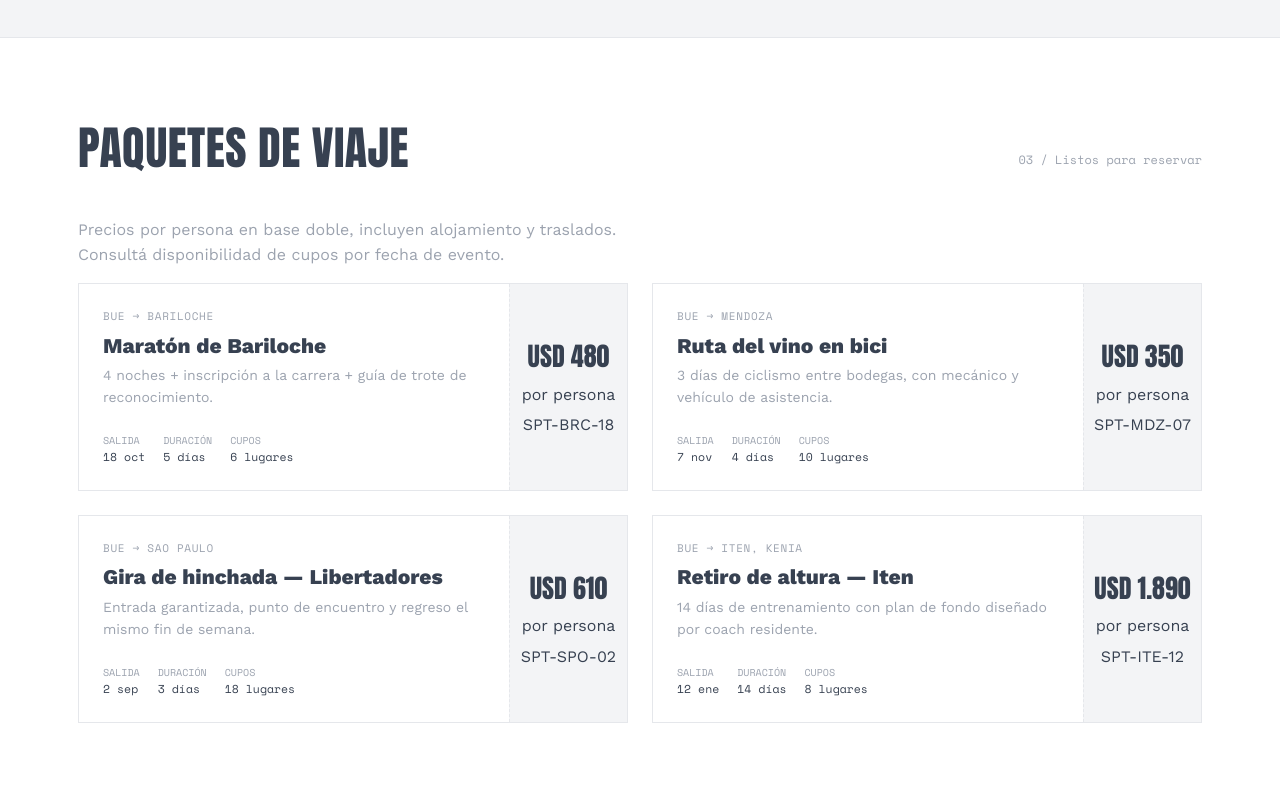
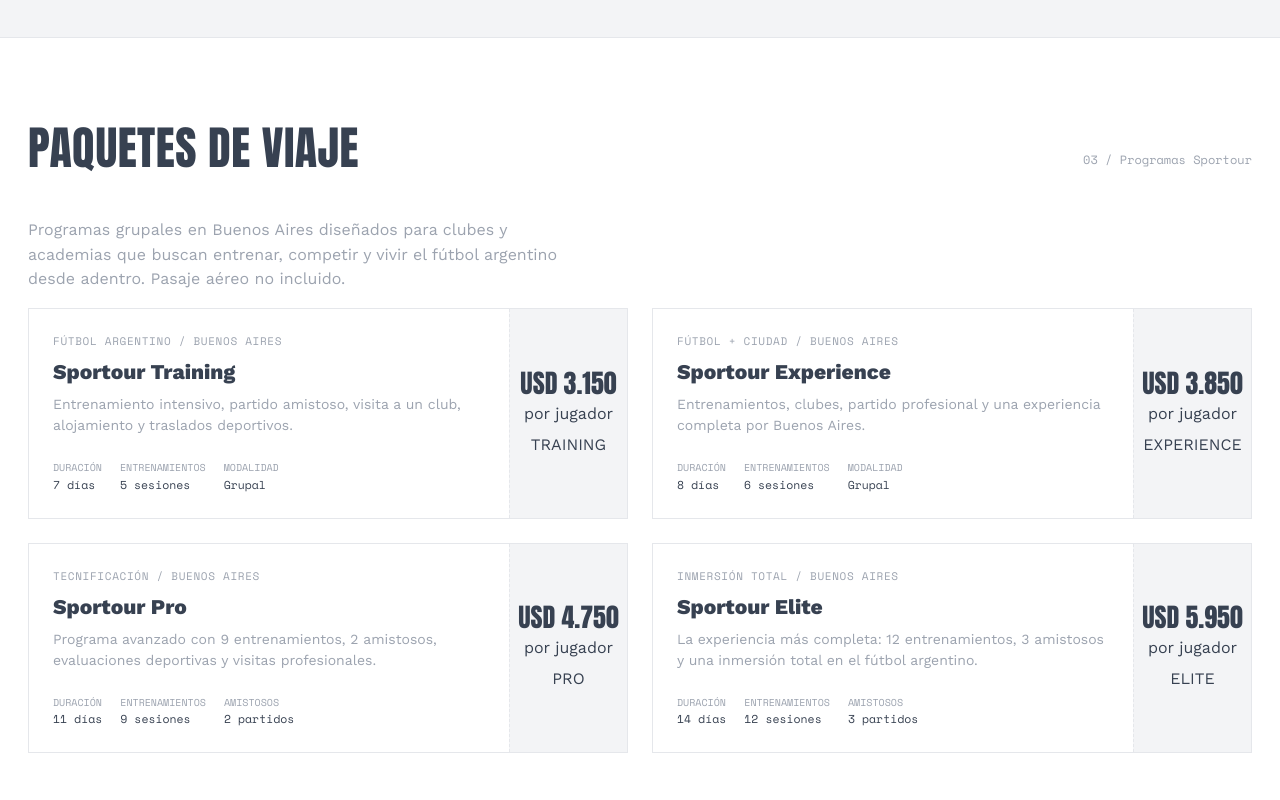
Before and after one commit to NachoMarcolin/sportour1, a plain HTML site: page index.html in a window 1280 px wide. Shown: the part 2280-3080 px from the top of the page. Drawn offline with nearby package versions, Linux system fonts and the light colour scheme.

Commit message:
sección paquetes

```diff
--- a/css/main.css
+++ b/css/main.css
@@ -1096,20 +1096,24 @@
 
 
 /* ---------- PACKAGES (ticket cards) ---------- */
+#paquetes .wrap {
+    max-width: 1450px;
+}
 
 .pkg-grid {
     display: grid;
-    grid-template-columns: repeat(2,1fr);
+    grid-template-columns: repeat(2, 1fr);
     gap: 24px;
 }
 
 @media (max-width: 760px) {
-
     .pkg-grid {
         grid-template-columns: 1fr;
     }
+}
 
-}
+
+/* ---------- CARD ---------- */
 
 .ticket {
     display: grid;
@@ -1120,6 +1124,7 @@
 
     position: relative;
 
+    /* Para que toda la card sea clickeable */
     text-decoration: none;
     color: inherit;
     cursor: pointer;
@@ -1130,84 +1135,137 @@
         box-shadow .25s ease;
 }
 
+
+/* ---------- HOVER ---------- */
+
 .ticket:hover {
-    transform: translateY(-6px);
+    transform: translateY(-5px);
 
     border-color: var(--accent);
 
-    box-shadow:
-        0 12px 30px rgba(0,0,0,.18);
+    box-shadow: 0 10px 26px rgba(0, 0, 0, .16);
 }
 
 .ticket:hover .price {
     color: var(--accent);
 }
 
-.ticket-stub .price {
-    font-family: 'Anton';
-    font-size: 26px;
 
-    transition: color .2s ease;
-}
+/* ---------- CONTENIDO ---------- */
 
 .ticket-main {
     padding: 24px;
+
     display: flex;
     flex-direction: column;
+
     gap: 10px;
 }
 
 .ticket-main .route {
     font-family: 'Space Mono', monospace;
     font-size: 11px;
+
     color: var(--ink-soft);
+
     text-transform: uppercase;
     letter-spacing: .06em;
 }
 
 .ticket-main h3 {
-    font-family: 'Work Sans';
+    font-family: 'Work Sans', sans-serif;
+
     font-weight: 800;
     text-transform: none;
+
     font-size: 21px;
+    line-height: 1.15;
+
     letter-spacing: 0;
 }
 
 .ticket-main p {
     margin: 0;
+
     color: var(--ink-soft);
+
     font-size: 14px;
+    line-height: 1.5;
 }
+
+
+/* ---------- DATOS INFERIORES ---------- */
 
 .ticket-meta {
     display: flex;
+
     gap: 18px;
+
     margin-top: auto;
     padding-top: 14px;
+
     font-family: 'Space Mono', monospace;
     font-size: 11.5px;
 }
 
 .ticket-meta div span {
     display: block;
+
     color: var(--ink-soft);
+
     font-size: 10px;
+
     text-transform: uppercase;
 }
 
+
+/* ---------- PRECIO ---------- */
+
 .ticket-stub {
     border-left: 1px dashed var(--line);
+
     background: var(--bg-alt);
+
     display: flex;
     flex-direction: column;
+
     align-items: center;
     justify-content: center;
+
     gap: 6px;
+
     padding: 14px 8px;
+
     text-align: center;
 }
 
 .ticket-stub .price {
-    font-family: 'Anton';
+    font-family: 'Anton', sans-serif;
+
     font-size: 26px;
+    line-height: 1;
+
+    white-space: nowrap;
+
+    transition: color .2s ease;
 }
+
+
+/* ---------- MOBILE ---------- */
+
+@media (max-width: 560px) {
+
+    .ticket {
+        grid-template-columns: 1fr;
+    }
+
+    .ticket-stub {
+        border-left: 0;
+        border-top: 1px dashed var(--line);
+
+        padding: 18px;
+
+        align-items: flex-start;
+        text-align: left;
+    }
+}
--- a/index.html
+++ b/index.html
@@ -350,87 +350,257 @@
 
 
     <!-- PAQUETES -->
+<!-- PAQUETES -->
 <section class="section" id="paquetes">
+
     <div class="wrap">
+
         <div class="section-head">
             <h2>Paquetes de viaje</h2>
-          <span class="section-num mono">03 / Listos para reservar</span>
+
+            <span class="section-num mono">
+                03 / Programas Sportour
+            </span>
         </div>
-        <p class="section-lede">Precios por persona en base doble, incluyen alojamiento y traslados. Consultá disponibilidad de cupos por fecha de evento.</p>
+
+        <p class="section-lede">
+            Programas grupales en Buenos Aires diseñados para clubes y academias
+            que buscan entrenar, competir y vivir el fútbol argentino desde adentro.
+            Pasaje aéreo no incluido.
+        </p>
+
     </div>
+
+
     <div class="wrap">
+
         <div class="pkg-grid">
-          <a class="ticket" href="./pages/paquete1.html">
+
+
+
+    <!-- SPORTOUR TRAINING -->
+    <a class="ticket" href="./pages/paquete-training.html">
+
         <div class="ticket-main">
-              <span class="route mono">BUE → BARILOCHE</span>
-              <h3>Maratón de Bariloche</h3>
-              <p>4 noches + inscripción a la carrera + guía de trote de reconocimiento.</p>
+
+            <span class="route mono">
+                FÚTBOL ARGENTINO / BUENOS AIRES
+            </span>
+
+            <h3>Sportour Training</h3>
+
+            <p>
+                Entrenamiento intensivo, partido amistoso, visita a un club,
+                alojamiento y traslados deportivos.
+            </p>
+
             <div class="ticket-meta">
-                <div><span>Salida</span>18 oct</div>
-                <div><span>Duración</span>5 días</div>
-                <div><span>Cupos</span>6 lugares</div>
+
+                <div>
+                    <span>Duración</span>
+                    7 días
                 </div>
+
+                <div>
+                    <span>Entrenamientos</span>
+                    5 sesiones
                 </div>
+
+                <div>
+                    <span>Modalidad</span>
+                    Grupal
+                </div>
+
+            </div>
+
+        </div>
+
         <div class="ticket-stub">
-              <span class="price mono">USD 480</span>
-              <span class="from">por persona</span>
-              <span class="code">SPT-BRC-18</span>
+
+            <span class="price">
+                USD 3.150
+            </span>
+
+            <span>
+                por jugador
+            </span>
+
+            <span>
+                TRAINING
+            </span>
+
         </div>
+
     </a>
 
-          <a class="ticket" href="./pages/paquete2.html">
+
+    <!-- SPORTOUR EXPERIENCE -->
+    <a class="ticket" href="./pages/paquete-experience.html">
+
         <div class="ticket-main">
-              <span class="route mono">BUE → MENDOZA</span>
-              <h3>Ruta del vino en bici</h3>
-              <p>3 días de ciclismo entre bodegas, con mecánico y vehículo de asistencia.</p>
+
+            <span class="route mono">
+                FÚTBOL + CIUDAD / BUENOS AIRES
+            </span>
+
+            <h3>Sportour Experience</h3>
+
+            <p>
+                Entrenamientos, clubes, partido profesional y una experiencia
+                completa por Buenos Aires.
+            </p>
+
             <div class="ticket-meta">
-                <div><span>Salida</span>7 nov</div>
-                <div><span>Duración</span>4 días</div>
-                <div><span>Cupos</span>10 lugares</div>
+
+                <div>
+                    <span>Duración</span>
+                    8 días
                 </div>
+
+                <div>
+                    <span>Entrenamientos</span>
+                    6 sesiones
                 </div>
+
+                <div>
+                    <span>Modalidad</span>
+                    Grupal
+                </div>
+
+            </div>
+
+        </div>
+
         <div class="ticket-stub">
-              <span class="price mono">USD 350</span>
-              <span class="from">por persona</span>
-              <span class="code">SPT-MDZ-07</span>
+
+            <span class="price">
+                USD 3.850
+            </span>
+
+            <span>
+                por jugador
+            </span>
+
+            <span>
+                EXPERIENCE
+            </span>
+
         </div>
+
     </a>
 
-          <a class="ticket" href="./pages/paquete3.html">
+
+    <!-- SPORTOUR PRO -->
+    <a class="ticket" href="./pages/paquete-pro.html">
+
         <div class="ticket-main">
-              <span class="route mono">BUE → SAO PAULO</span>
-              <h3>Gira de hinchada — Libertadores</h3>
-              <p>Entrada garantizada, punto de encuentro y regreso el mismo fin de semana.</p>
+
+            <span class="route mono">
+                TECNIFICACIÓN / BUENOS AIRES
+            </span>
+
+            <h3>Sportour Pro</h3>
+
+            <p>
+                Programa avanzado con 9 entrenamientos, 2 amistosos,
+                evaluaciones deportivas y visitas profesionales.
+            </p>
+
             <div class="ticket-meta">
-                <div><span>Salida</span>2 sep</div>
-                <div><span>Duración</span>3 días</div>
-                <div><span>Cupos</span>18 lugares</div>
+
+                <div>
+                    <span>Duración</span>
+                    11 días
                 </div>
+
+                <div>
+                    <span>Entrenamientos</span>
+                    9 sesiones
                 </div>
+
+                <div>
+                    <span>Amistosos</span>
+                    2 partidos
+                </div>
+
+            </div>
+
+        </div>
+
         <div class="ticket-stub">
-              <span class="price mono">USD 610</span>
-              <span class="from">por persona</span>
-              <span class="code">SPT-SPO-02</span>
+
+            <span class="price">
+                USD 4.750
+            </span>
+
+            <span>
+                por jugador
+            </span>
+
+            <span>
+                PRO
+            </span>
+
         </div>
+
     </a>
 
-          <a class="ticket" href="./pages/paquete4.html">
+
+    <!-- SPORTOUR ELITE -->
+    <a class="ticket" href="./pages/paquete-elite.html">
+
         <div class="ticket-main">
-              <span class="route mono">BUE → ITEN, KENIA</span>
-              <h3>Retiro de altura — Iten</h3>
-              <p>14 días de entrenamiento con plan de fondo diseñado por coach residente.</p>
+
+            <span class="route mono">
+                INMERSIÓN TOTAL / BUENOS AIRES
+            </span>
+
+            <h3>Sportour Elite</h3>
+
+            <p>
+                La experiencia más completa: 12 entrenamientos,
+                3 amistosos y una inmersión total en el fútbol argentino.
+            </p>
+
             <div class="ticket-meta">
-                <div><span>Salida</span>12 ene</div>
-                <div><span>Duración</span>14 días</div>
-                <div><span>Cupos</span>8 lugares</div>
+
+                <div>
+                    <span>Duración</span>
+                    14 días
                 </div>
+
+                <div>
+                    <span>Entrenamientos</span>
+                    12 sesiones
                 </div>
+
+                <div>
+                    <span>Amistosos</span>
+                    3 partidos
+                </div>
+
+            </div>
+
+        </div>
+
         <div class="ticket-stub">
-              <span class="price mono">USD 1.890</span>
-              <span class="from">por persona</span>
-              <span class="code">SPT-ITE-12</span>
+
+            <span class="price">
+                USD 5.950
+            </span>
+
+            <span>
+                por jugador
+            </span>
+
+            <span>
+                ELITE
+            </span>
+
         </div>
+
     </a>
+
 </div>
       </div>
     </section>
```
Also changed, not shown: pages/paquete-elite.html (renamed from pages/paquete2.html), pages/paquete-experience.html (renamed from pages/paquete4.html), pages/paquete-pro.html (renamed from pages/paquete3.html), pages/paquete-training.html (renamed from pages/paquete1.html). Lines whose indentation alone changed are shown as unchanged.
